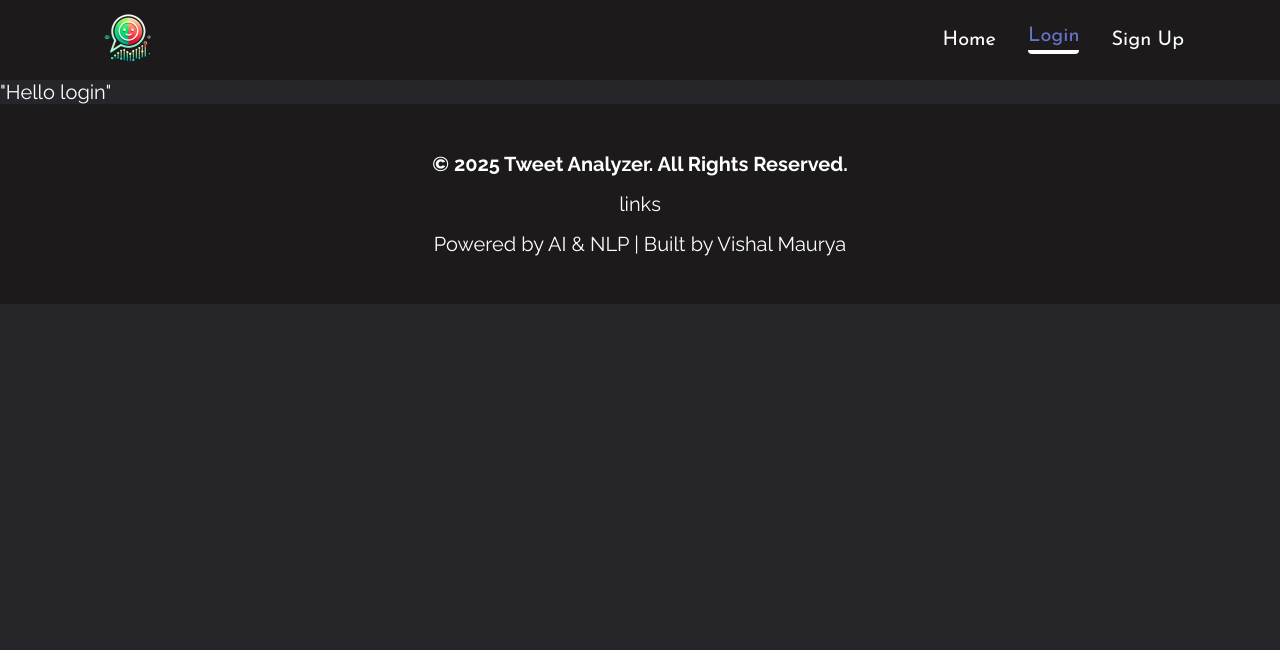
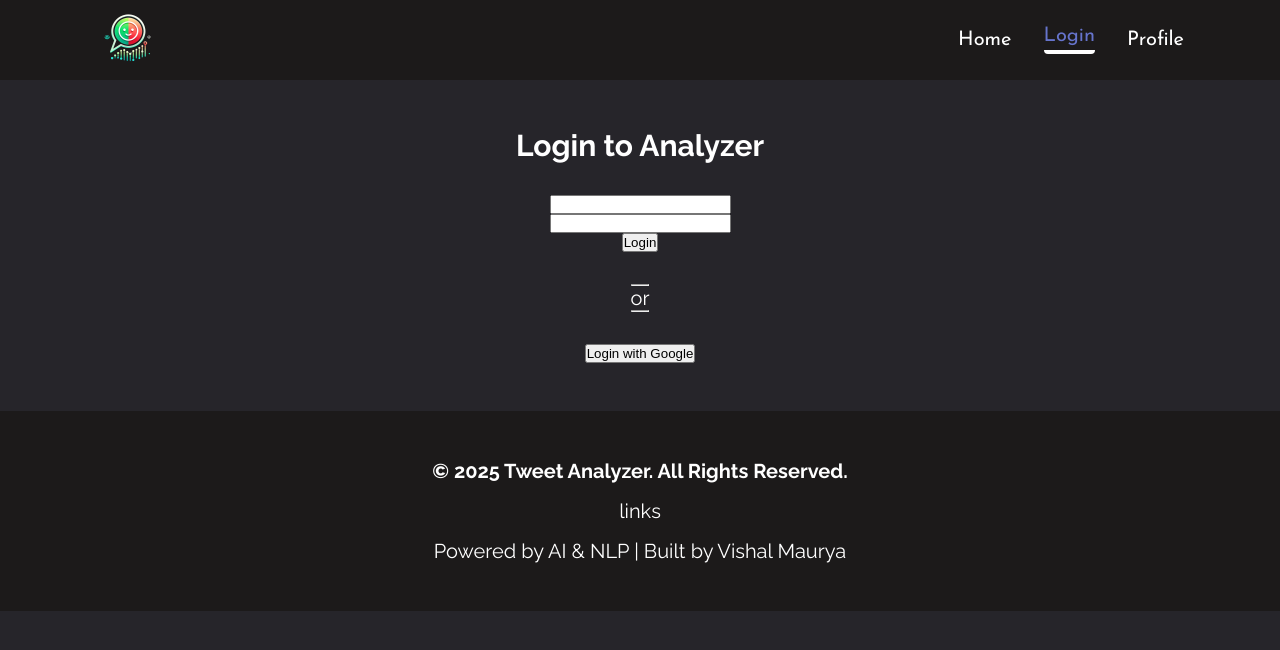
Before and after one commit to vishallmaurya/Sentiment_Analysis, a React (Vite) app: page /login in a window 1280 px wide. Shown: the top 650 px of the page. Built offline with nearby package versions, Linux system fonts and the light colour scheme.

Commit message:
Login page lookup creation begin

```diff
--- a/src/App.jsx
+++ b/src/App.jsx
@@ -2,7 +2,7 @@ import { createBrowserRouter, RouterProvider } from 'react-router-dom'
 import { AppLayout } from "./layout/AppLayout"
 import { Home } from './Pages/Home'
 import { Login } from './Pages/Login'
-import { SignUp } from './Pages/SignUp'
+import { Profile } from './Pages/Profile'
 
 function App() {
   const router = createBrowserRouter([
@@ -24,8 +24,8 @@ function App() {
           element: (<Login/>)
         },
         {
-          path: "/signup",
-          element: (<SignUp/>)
+          path: "/profile",
+          element: (<Profile/>)
         }
       ]
     }
--- a/src/Components/Header/index.jsx
+++ b/src/Components/Header/index.jsx
@@ -22,10 +22,10 @@ export const Header = () => {
                     Login
                 </NavLink>
 
-                <NavLink to="/signup" className={({ isActive }) =>
+                <NavLink to="/profile" className={({ isActive }) =>
                     isActive ? `${styles["active-link"]} ${styles["link"]}` : styles["link"]
                 }>
-                    Sign Up
+                    Profile
                 </NavLink>
             </div>
         </div>
--- a/src/Pages/Login/Login.module.css
+++ b/src/Pages/Login/Login.module.css
@@ -0,0 +1,15 @@
+.align {
+    display: flex;
+    justify-content: center;
+    align-items: center;
+    flex-direction: column;
+}
+
+.login-container {
+    padding: 3rem 0 3rem 0;
+    gap: 2rem;
+}
+
+.login-form-container {
+    width: 50%;
+}
--- a/src/Pages/Login/index.jsx
+++ b/src/Pages/Login/index.jsx
@@ -1,5 +1,28 @@
+import { useForm } from "react-hook-form"
+import styles from "./Login.module.css";
+
 export const Login = () => {
+    const { handleSubmit, reset, register } = useForm();
+
+    const onSubmit = (data) => {
+        console.log(data);
+        reset();
+    }
+
     return (
-        <div>"Hello login"</div>
+        <div className={`${styles["login-container"]} ${styles["align"]}`}>
+            <h2>Login to Analyzer</h2>
+            <form onSubmit={handleSubmit(onSubmit)} className={`${styles["login-form-container"]} ${styles["align"]}`}>
+                <input type="text" {...register("email")} className={styles["login-input"]} />
+                <input type="password" {...register("pwd")}  className={styles["login-input"]} />
+                <button  className={styles["login-btn"]}>Login</button>
+            </form>
+            <div className={styles["partition"]}>
+                <hr />
+                or
+                <hr />
+            </div>
+            <button>Login with Google</button>
+        </div>
     )
 }
--- a/src/Pages/SignUp/index.jsx
+++ b/src/Pages/Profile/index.jsx
@@ -1,4 +1,4 @@
-export const SignUp = () => {
+export const Profile = () => {
     return (
         <div>
             Hello Signup
```
Also changed, not shown: src/Pages/Profile/Profile.module.css (added).
